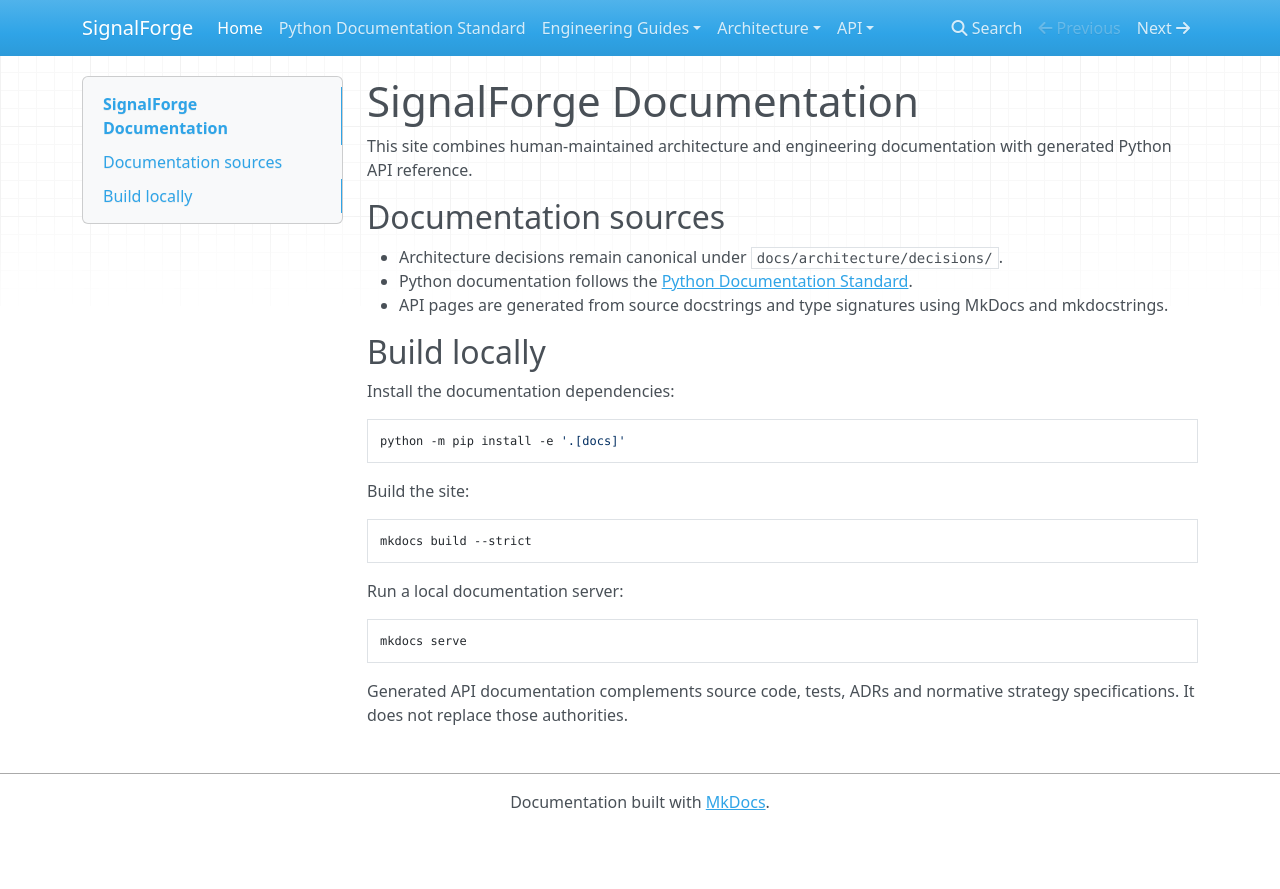
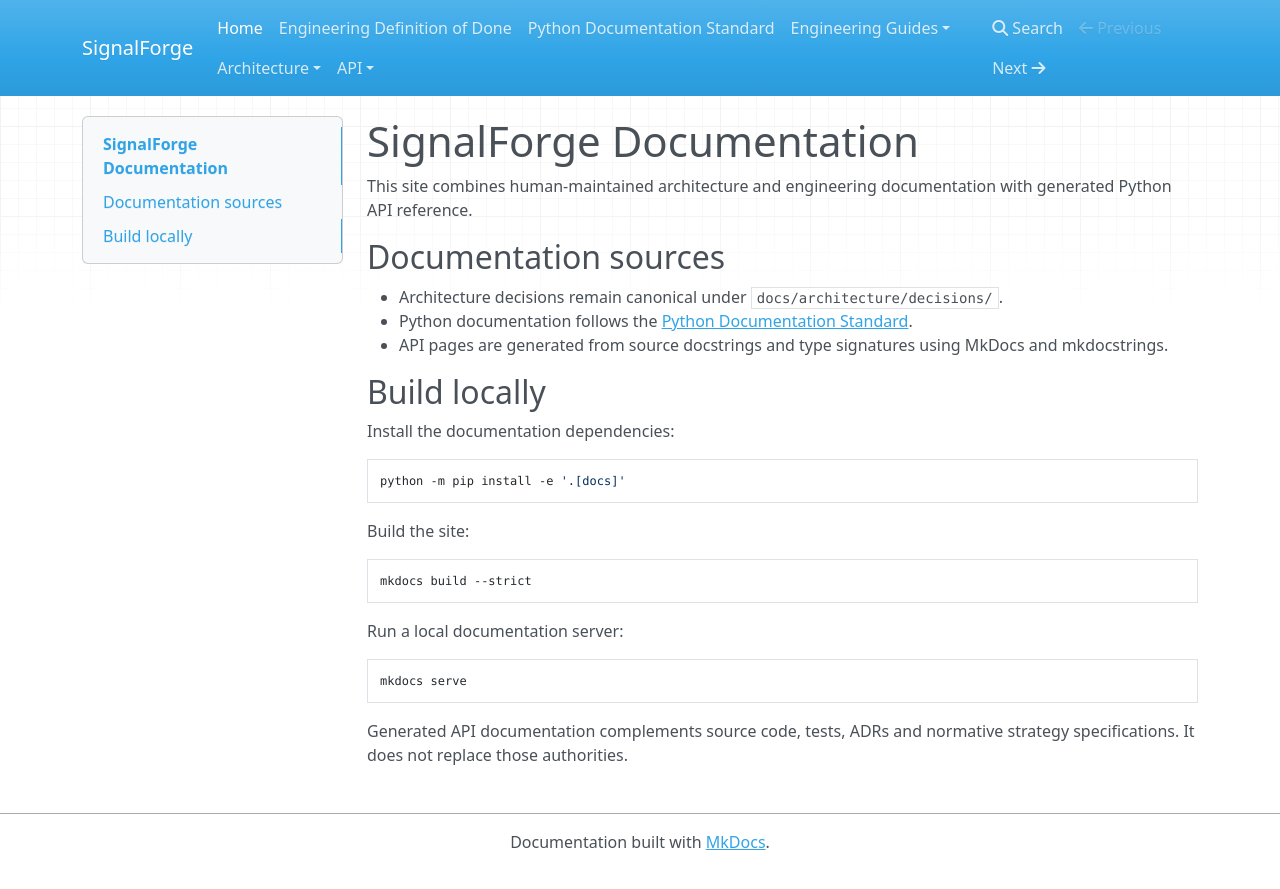
Before and after one commit to harishkamathuk/signalforge, an MkDocs documentation site: the page built from docs/index.md, in a window 1280 px wide. Shown: the top 889 px of the page. Built offline with MkDocs 1.6.1, drawn with Linux system fonts in a browser that asks for light colours; nearby versions of some CDN libraries.

Commit message:
docs: expose engineering definition of done

```diff
--- a/mkdocs.yml
+++ b/mkdocs.yml
@@ -5,6 +5,7 @@
 
 nav:
   - Home: index.md
+  - Engineering Definition of Done: engineering-definition-of-done.md
   - Python Documentation Standard: python-documentation-standard.md
   - Engineering Guides:
       - Persistence Development: persistence-development.md
```
